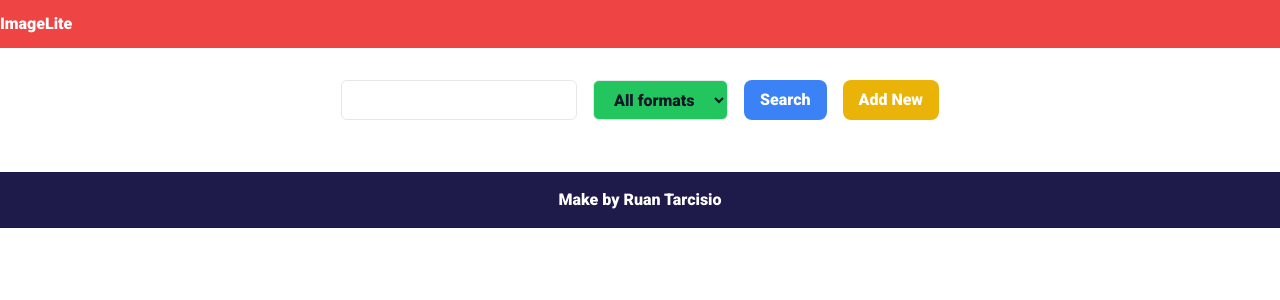
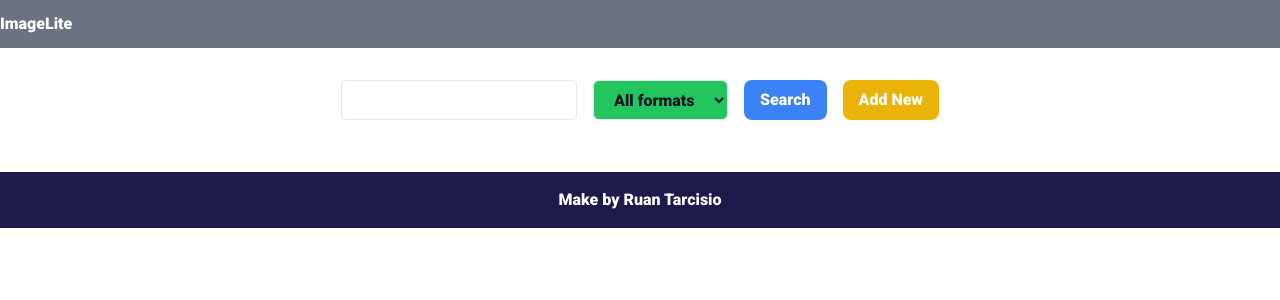
Before and after one commit to RuanTarcisio/imageLiteApiFront, a Next.js app: page /galeria in a window 1280 px wide. Shown: the top 300 px of the page. Built offline with nearby package versions, Linux system fonts and the light colour scheme.

Commit message:
ajuste de botoes e afins

```diff
--- a/src/app/formulario/page.tsx
+++ b/src/app/formulario/page.tsx
@@ -1,5 +1,5 @@
 export default function FormularioPage(){
     return(
-        <h1>Formulario</h1>
+        <h1 className="text-white-600">Formulario</h1>
     )
 }
--- a/src/components/Templates.tsx
+++ b/src/components/Templates.tsx
@@ -53,7 +53,7 @@ const Loading: React.FC = () => {
 
 const Header: React.FC = () => {
     return (
-        <header className="bg-red-500 text-white py-3" >
+        <header className="bg-gray-500 text-white py-3" >
             <div className="contaniner mx-auto flex justify-between itens-center px4">
                 <h1 className="text-4x1 font-bold">  ImageLite</h1>
             </div>
--- /dev/null
+++ b/src/components/button/Button.tsx
@@ -0,0 +1,14 @@
+import React from "react";
+
+interface ButtonProps {
+    color?: string;
+    label?: string
+    onClick: (event: any) => void;
+}
+
+export const Button: React.FC = () => {
+    return(
+<button className='bg-blue-500 text-white px-4 py-2 rounded-lg hover:bg-blue-300 ' onClick={searchImages}>
+    Search</button>
+    )
+}
```
